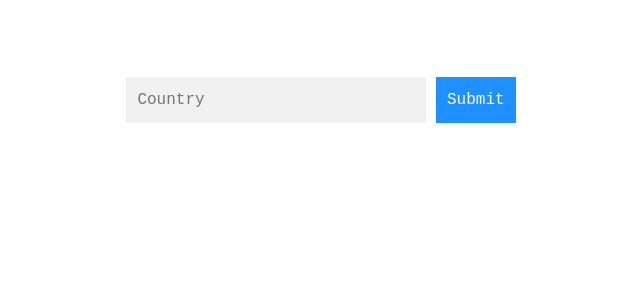
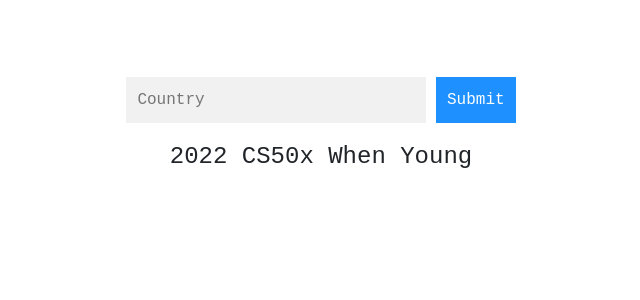
Before and after one commit to WhenYoungTan/world-toast, a Flask app: page /search in a window 1280 px wide. Shown: the part 66-366 px from the top of the page, without its empty margins (319-959 px from the left). Run offline with Flask 2, Linux system fonts and the light colour scheme; data comes from the database, SQL or seed files in the repository.

Commit message:
Update layout.html

```diff
--- a/templates/layout.html
+++ b/templates/layout.html
@@ -42,6 +42,7 @@
 
           </nav>
           {% block main %}{% endblock %}
+          <h4 class="footer-main">2022 CS50x When Young</h4>
     </body>
 
 </html>
```
